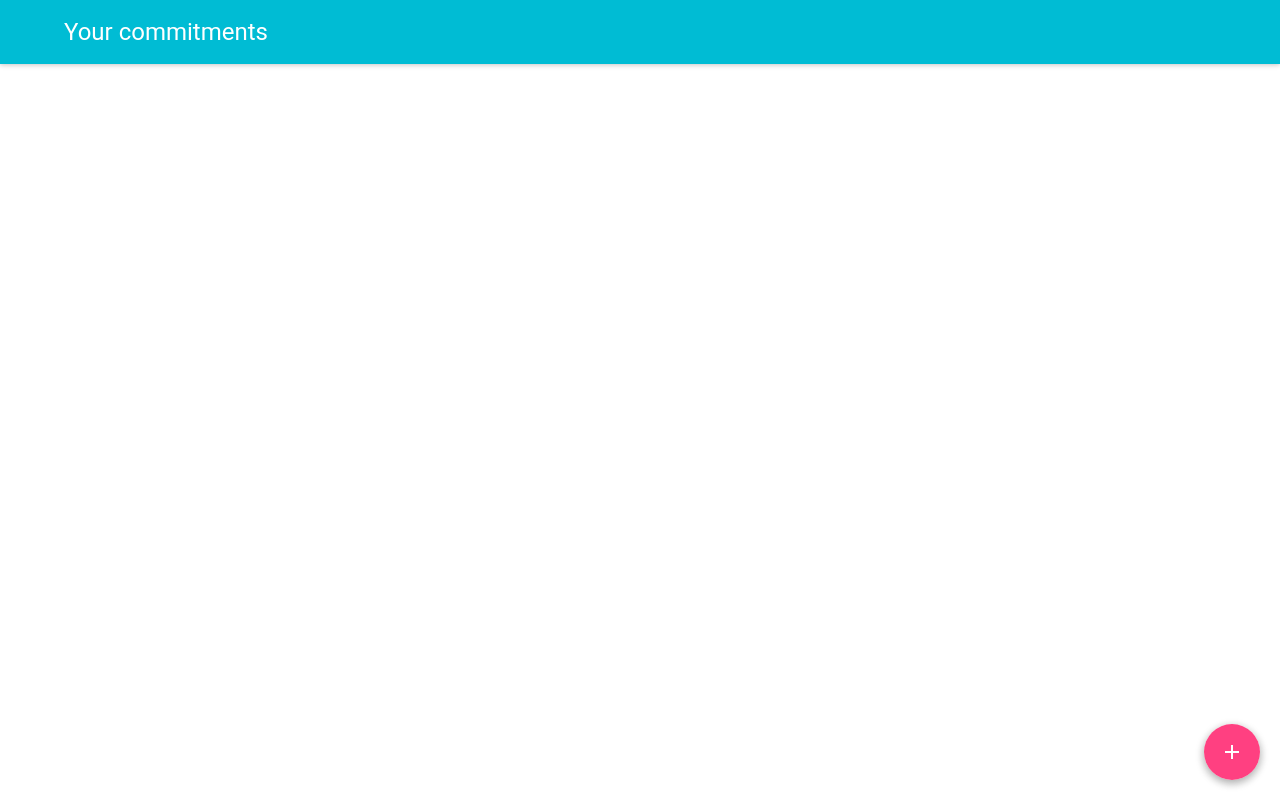
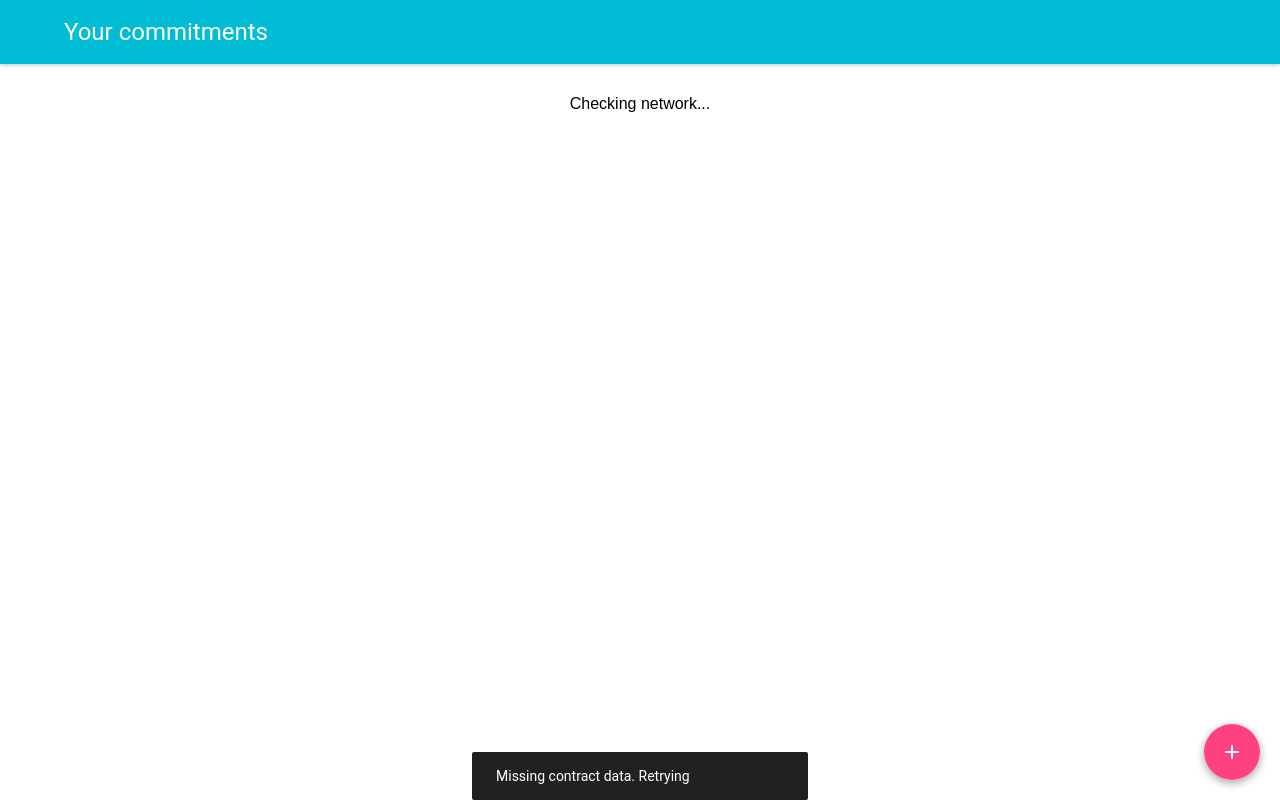
Before and after one commit to xavivives/Avon, a React (Create React App) app in the folder ui/: page / in a window 1280 px wide. Built offline with nearby package versions, Linux system fonts and the light colour scheme; what react-tap-event-plugin would draw is missing.

Commit message:
Adding a simple notification system

```diff
--- a/ui/src/App.js
+++ b/ui/src/App.js
@@ -8,6 +8,8 @@ import Resolver from './Resolver';
 import BackIcon from 'material-ui/svg-icons/navigation/arrow-back';
 import MenuIcon from 'material-ui/svg-icons/navigation/menu';
 import IconButton from 'material-ui/IconButton';
+import Notifier from './Notifier';
+import Snackbar from 'material-ui/Snackbar';
 
 injectTapEventPlugin();
 
@@ -20,8 +22,27 @@ class App extends Component {
 
         this.state = {
             currentPage:"Feed",
+            notificationOpen:false,
+            notificationMessage:""
         };
+
+        Notifier.addListener(this.onNotified);
     }
+
+    onNotified = (message) =>
+    {
+        this.setState({
+          notificationOpen: true,
+          notificationMessage:message
+        });
+    }
+
+    onNotificationClosed = () => {
+        this.setState({
+          notificationOpen: false,
+          notificationMessage:""
+        });
+    };
 
     onNewCommit = () =>
     {
@@ -109,16 +130,22 @@ class App extends Component {
             <div>
 
                 <AppBar title={title}
-                onLeftIconButtonTouchTap = {this.onLeftIconTap}
-                iconElementLeft={icon}/>
+                    onLeftIconButtonTouchTap = {this.onLeftIconTap}
+                    iconElementLeft={icon}/>
 
                 <div style = {{padding:15}}>
                     {content}
 
                 </div>
 
+                <Snackbar
+                    open={this.state.notificationOpen}
+                    message={this.state.notificationMessage}
+                    autoHideDuration={4000}
+                    onRequestClose={this.onNotificationClosed}
+                />
+
             </div>
-
         </MuiThemeProvider>
       </div>
     );
--- a/ui/src/EthereumBridge.js
+++ b/ui/src/EthereumBridge.js
@@ -1,4 +1,4 @@
-//import React from 'react';
+import Notifier from './Notifier';
 
 var bridge = {};
 var errorMessages = {};
@@ -6,6 +6,7 @@ errorMessages.web3Missing = "A web3.js library is necessary to connect to Ethere
 errorMessages.connectionFail = "We're unable to stablish connection to an Ethereum node."
 errorMessages.invalidBeneficiaryAddress = "The beneficiary address is not correct";
 errorMessages.invalidDefaultAddress = "Invalid default address";
+errorMessages.missingContractData = "Missing contract data. Retrying";
 
 bridge.CreateCommit = function(commitmentData)
 {
@@ -118,13 +119,13 @@ bridge.allGood = function (showWarnings)
     if(!this.isWeb3Avaialable())
     {
         if(showWarnings)
-            console.warn(errorMessages.web3Missing);
+            Notifier.notify(errorMessages.web3Missing);
         return false;
     }
     else if (!this.isConnectedToEtherumNode())
     {
         if(showWarnings)
-            console.warn(errorMessages.connectionFail);
+            Notifier.notify(errorMessages.connectionFail);
         return false;
     }
     return true;
@@ -141,7 +142,10 @@ bridge.onContractLoaded = function()
                 resolve();
 
             else
-                window.setTimeout (function(){check()}, 300);
+            {
+                window.setTimeout (function(){check()}, 500);
+                Notifier.notify(errorMessages.missingContractData);
+            }
         }
 
         check();
--- a/ui/src/Feed.js
+++ b/ui/src/Feed.js
@@ -22,7 +22,7 @@ class Feed extends React.Component
         super();
         EthereumBridge.onContractLoaded().then(this.loadData);
 
-        this.state = {"commitments" : []};
+        this.state = {"commitments" : [],"statusText":"Checking network..."};
     }
 
     onResolve = (commitId) =>
@@ -39,11 +39,23 @@ class Feed extends React.Component
     {
         var that = this;
         EthereumBridge.GetNumberOfCommitments().then(function(number){
-            EthereumBridge.getAllCommitmentsData(number).then(function(commitments){
+            if(number===0)
+            {
                 that.setState({
-                    commitments: commitments,
+                    statusText: "Nothing here yet...\n ",
                 });
-        })}).catch(function(e){console.log(e);});
+            }
+            else
+            {
+                EthereumBridge.getAllCommitmentsData(number).then(function(commitments){
+                    that.setState({
+                        commitments: commitments,
+                        statusText: "",
+                    });
+                })
+            }
+
+        })
     }
 
   render()
@@ -58,6 +70,10 @@ class Feed extends React.Component
     return (
       <div>
 
+        <p style ={{'textAlign':'center', 'color':'0#666666'}}>
+            {this.state.statusText}
+        </p>
+
         <FloatingActionButton onTouchTap= {this.onNewCommit} secondary={true} style= {FloatingButtonStyle}>
             <ContentAdd />
         </FloatingActionButton>
--- /dev/null
+++ b/ui/src/Notifier.js
@@ -0,0 +1,16 @@
+//import React from 'react';
+
+var notifier = {};
+
+notifier.addListener = function (callback)
+{
+    this.callback = callback;
+}
+
+notifier.notify = function(message)
+{
+    this.callback(message);
+}
+
+
+export default notifier;
```
